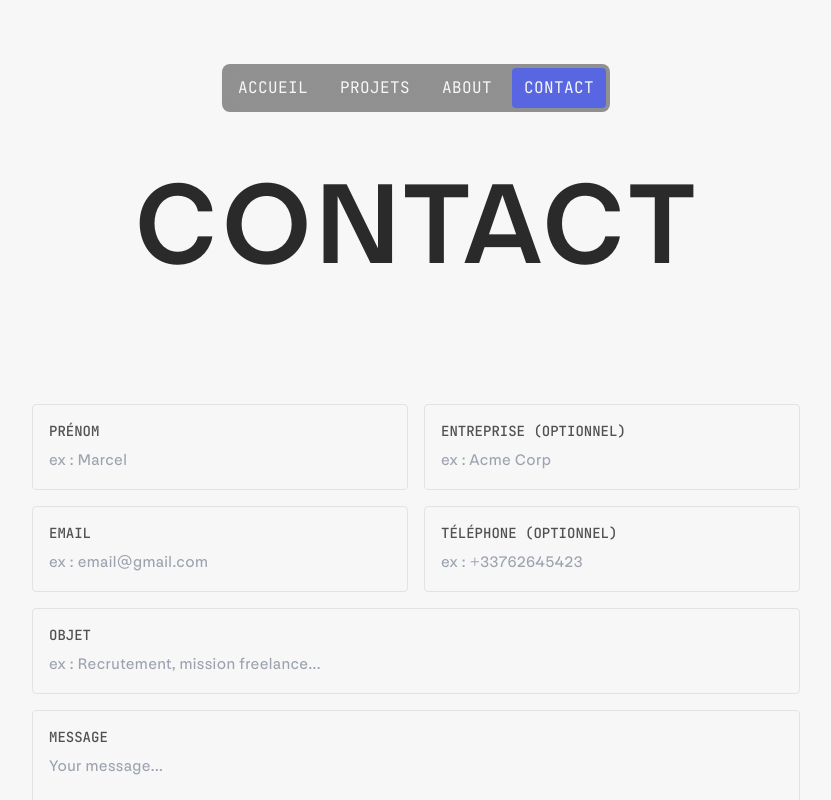
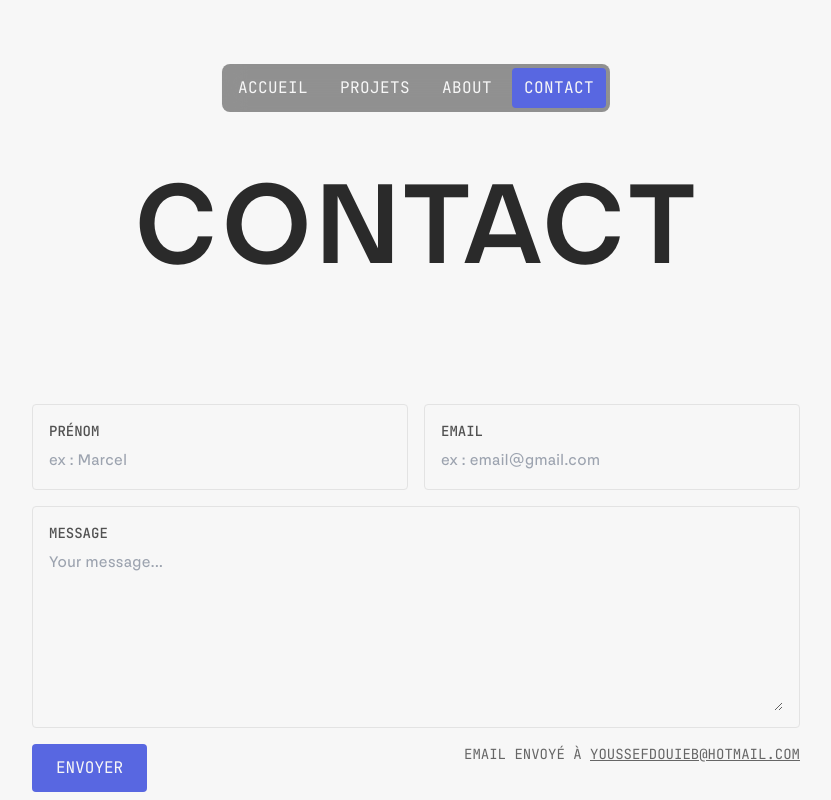
Before and after one commit to dobbo5/youssef.portfolio, a Next.js app: page /contact in a window 1280 px wide. Shown: the top 800 px of the page, without its empty margins (224-1055 px from the left). Built offline with nearby package versions, Linux system fonts and the light colour scheme.

Commit message:
finals ?

```diff
--- a/app/about/page.tsx
+++ b/app/about/page.tsx
@@ -126,7 +126,7 @@ function MyInfos({ my_infos }) {
             </dt>
             <dd className="w-full space-y-10">
               {info.contents.map((content) => (
-                <div>
+                <div key={content.title}>
                   <Text variant="sub-mono" className="mb-1">
                     {content.surtitle}
                   </Text>
--- a/app/contact/ContactForm.tsx
+++ b/app/contact/ContactForm.tsx
@@ -18,10 +18,7 @@ export function ContactForm() {
   const [error, setError] = useState<string | null>(null)
   const [formData, setFormData] = useState({
     firstName: "",
-    company: "",
     email: "",
-    tel: "",
-    object: "",
     message: "",
   })
 
@@ -34,12 +31,7 @@ export function ContactForm() {
   async function onSubmit(e: React.FormEvent<HTMLFormElement>) {
     e.preventDefault()
     setError(null)
-    if (
-      !formData.firstName ||
-      !formData.email ||
-      !formData.object ||
-      !formData.message
-    ) {
+    if (!formData.firstName || !formData.email || !formData.message) {
       setError("Veuillez remplir tous les champs requis.")
       return
     }
@@ -121,17 +113,7 @@ export function ContactForm() {
               value={formData.firstName}
               onChange={handleChange}
             />
-            <Input
-              label="Entreprise (Optionnel)"
-              placeholder="ex : Acme Corp"
-              id="company"
-              name="company"
-              type="text"
-              aria-label="company"
-              autoComplete="company"
-              value={formData.company}
-              onChange={handleChange}
-            />
+
             <Input
               label="Email"
               placeholder="ex : email@gmail.com"
@@ -144,29 +126,6 @@ export function ContactForm() {
               value={formData.email}
               onChange={handleChange}
             />
-            <Input
-              label="Téléphone (Optionnel)"
-              placeholder="ex : +33762645423"
-              id="tel"
-              name="tel"
-              type="tel"
-              aria-label="téléphone"
-              autoComplete="tel-national"
-              value={formData.tel}
-              onChange={handleChange}
-            />
-            <Input
-              label="Objet"
-              placeholder="ex : Recrutement, mission freelance..."
-              className="sm:col-span-2"
-              id="object"
-              name="object"
-              aria-label="object"
-              required
-              value={formData.object}
-              onChange={handleChange}
-            />
-
             <Input
               as="textarea"
               label="Message"
--- a/app/projects/[handle]/page.tsx
+++ b/app/projects/[handle]/page.tsx
@@ -150,8 +150,6 @@ function Intro({ introData }) {
     },
   } = introData
 
-  console.log(problems_solutions.length > 0)
-
   return (
     <section className="grid grid-cols-1 gap-16 sm:grid-cols-4">
       <Image
@@ -184,7 +182,7 @@ function Intro({ introData }) {
         </Heading>
         <ul className="flex flex-col gap-4">
           {livrables.map((livrable) => (
-            <li>
+            <li key={livrable.text}>
               <Tag>{livrable.text}</Tag>
             </li>
           ))}
@@ -218,7 +216,10 @@ function TechStack({ techStackData }) {
       </Heading>
       <ul className="grid grid-cols-3 gap-4 sm:grid-cols-4 2xl:grid-cols-5">
         {techStackData.map(({ title, image }) => (
-          <li className="flex flex-col items-center justify-center gap-3 rounded-md border border-neutral-100 p-4">
+          <li
+            key={title}
+            className="flex flex-col items-center justify-center gap-3 rounded-md border border-neutral-100 p-4"
+          >
             <Image
               src={image.data.attributes.url}
               alt={title}
--- a/components/global/Menu.tsx
+++ b/components/global/Menu.tsx
@@ -19,7 +19,7 @@ export function Menu() {
   const [activeIndex, setActiveIndex] = useState(0)
 
   return (
-    <header className="myflex-col fixed bottom-16 left-1/2 z-50 m-auto translate-x-[-50%] gap-1 rounded font-mono text-xs uppercase tracking-wide sm:bottom-auto sm:top-16 sm:text-base">
+    <header className="myflex-col fixed bottom-16 left-1/2 z-40 m-auto translate-x-[-50%] gap-1 rounded font-mono text-xs uppercase tracking-wide sm:bottom-auto sm:top-16 sm:text-base">
       <m.nav
         initial={{ opacity: 0, y: 100 }}
         animate={{ opacity: 1, y: 0 }}
--- a/components/home/DesignXcode.tsx
+++ b/components/home/DesignXcode.tsx
@@ -12,13 +12,13 @@ export function DesignXcode() {
   const isInView = useInView(ref, { once: true })
 
   return (
-    <Heading as="h3" variant="section-1-large">
+    <Heading as="h3" variant="section-1-large" className="leading-[0.9em]">
       <div ref={ref} className="overflow-hidden">
         <m.span
           className="inline-block"
           initial={{ y: 250 }}
           animate={{ y: isInView ? 0 : 250 }}
-          transition={{ duration: 0.6, ease: easeOutCirc, delay: 0.6 }}
+          transition={{ duration: 0.6, ease: easeOutCirc, delay: 0.2 }}
         >
           Design
         </m.span>
@@ -28,7 +28,7 @@ export function DesignXcode() {
           className="inline-block text-primary-600"
           initial={{ y: -250 }}
           animate={{ y: isInView ? 0 : -250 }}
-          transition={{ duration: 0.6, ease: easeOutCirc, delay: 0.6 }}
+          transition={{ duration: 0.6, ease: easeOutCirc, delay: 0.2 }}
         >
           X
         </m.span>
@@ -36,7 +36,7 @@ export function DesignXcode() {
           className="inline-block"
           initial={{ y: -250 }}
           animate={{ y: isInView ? 0 : -250 }}
-          transition={{ duration: 0.6, ease: easeOutCirc, delay: 0.6 }}
+          transition={{ duration: 0.6, ease: easeOutCirc, delay: 0.2 }}
         >
           CODE
         </m.span>
--- a/pages/api/contact.ts
+++ b/pages/api/contact.ts
@@ -15,21 +15,19 @@ export default async function handler(
   const client = mailgun.client({ username: "api", key: API_KEY })
 
   const {
-    formData: { firstName, email, message, tel, object, company },
+    formData: { firstName, email, message },
   } = req.body
 
   const messageData = {
     from: email,
     to: "youssefdouieb@hotmail.com",
-    subject: object,
+    subject: "Nouveau message de votre portfolio",
     text: `
     Hello,
 
     Tu as reçus un message de: ${firstName}
 
     Email : ${email}
-    Tél: ${tel}
-    Entreprise: ${company}
 
     ----------------------------
 
```
